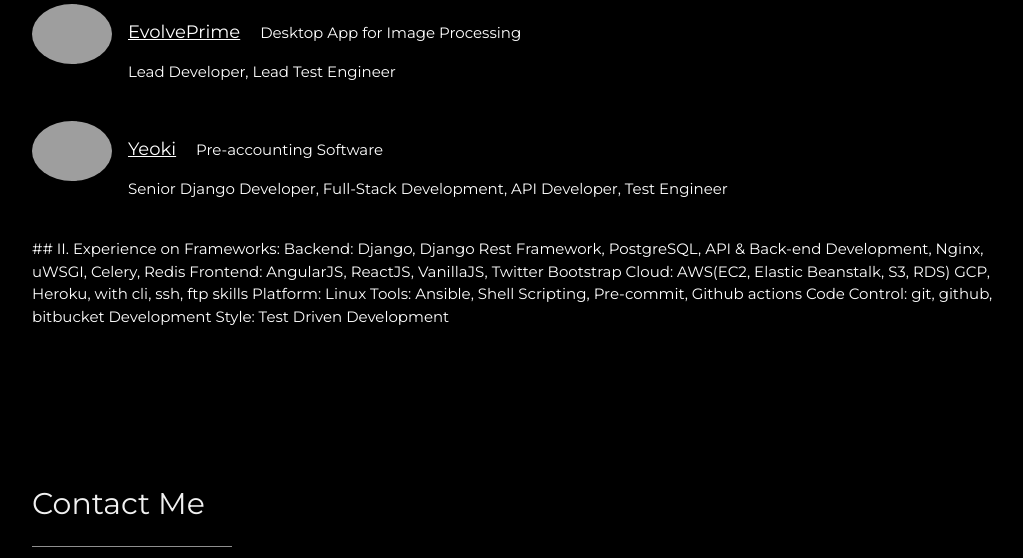
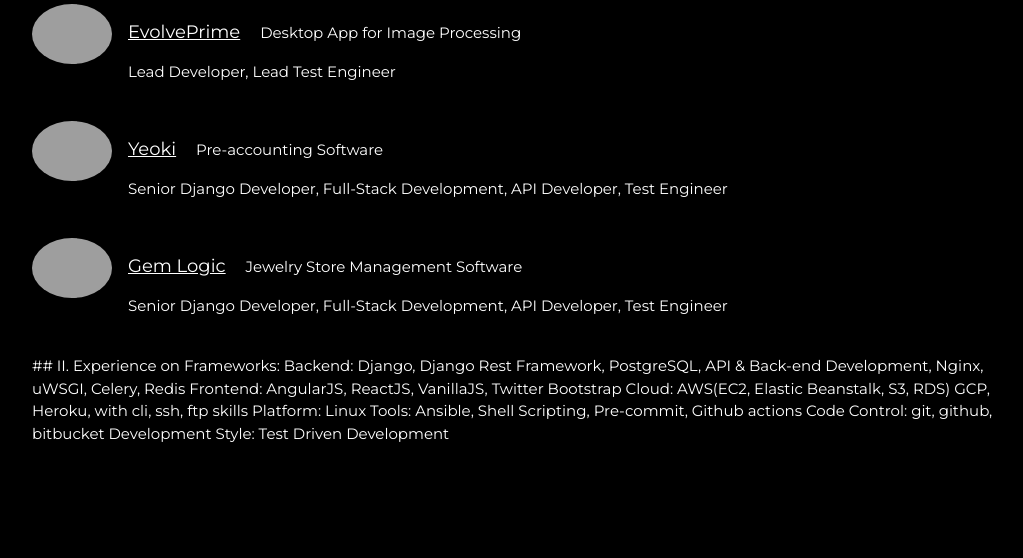
Before and after one commit to edchelstephens/portfolio, a Django app: page / in a window 1280 px wide. Shown: the part 4237-4795 px from the top of the page, without its empty margins (178-1201 px from the left). Run offline with Django 4.2, Linux system fonts and the light colour scheme; grey boxes are pictures that could not be loaded.

Commit message:
chore: projects.

```diff
--- a/pages/templates/pages/index.html
+++ b/pages/templates/pages/index.html
@@ -262,15 +262,17 @@
                                 <p>Senior Software Developer, Full-Stack Development, Lead Test Engineer</p><br>
 
 
-                                <img src="https://static.wixstatic.com/media/9311a4_13f63a045c8e43c588a8cf62141400d1~mv2.png/v1/fill/w_168,h_37,al_c,q_85,usm_0.66_1.00_0.01,enc_auto/9311a4_13f63a045c8e43c588a8cf62141400d1~mv2.png" alt="SportsDash" class="w3-left w3-circle w3-margin-right" style="width:80px">
+                                <img src="https://static.wixstatic.com/media/9311a4_13f63a045c8e43c588a8cf62141400d1~mv2.png/v1/fill/w_168,h_37,al_c,q_85,usm_0.66_1.00_0.01,enc_auto/9311a4_13f63a045c8e43c588a8cf62141400d1~mv2.png" alt="EvolvePrime" class="w3-left w3-circle w3-margin-right" style="width:80px">
                                 <p><span class="w3-large w3-margin-right"><a href="https://www.evolveprime.com/" target="_blank">EvolvePrime</a></span> Desktop App for Image Processing</p>
                                 <p>Lead Developer, Lead Test Engineer</p><br>
 
-                                <img src="https://yeoki.be/static/images/yeoki-inline-white-860x396.9fed3400e742.png" alt="DOLO" class="w3-left w3-circle w3-margin-right" style="width:80px">
+                                <img src="https://yeoki.be/static/images/yeoki-inline-white-860x396.9fed3400e742.png" alt="Yeoki" class="w3-left w3-circle w3-margin-right" style="width:80px">
                                 <p><span class="w3-large w3-margin-right"><a href="https://yeoki.be/" target="_blank">Yeoki</a></span> Pre-accounting Software</p>
                                 <p>Senior Django Developer, Full-Stack Development, API Developer, Test Engineer</p><br>
 
-
+                                <img src="https://yeoki.s3.amazonaws.com/media/y_system/gem-logic-logo-white.png?AWSAccessKeyId=AKIAJ22BLWN36ML434DA&Signature=ioI9INeeAbpH1U6xnksV5s9xIe4%3D&Expires=1681312171" alt="Gem-logic" class="w3-left w3-circle w3-margin-right" style="width:80px">
+                                <p><span class="w3-large w3-margin-right"><a href="https://yeoki.be/" target="_blank">Gem Logic</a></span> Jewelry Store Management Software</p>
+                                <p>Senior Django Developer, Full-Stack Development, API Developer, Test Engineer</p><br>
 
 
 
```
